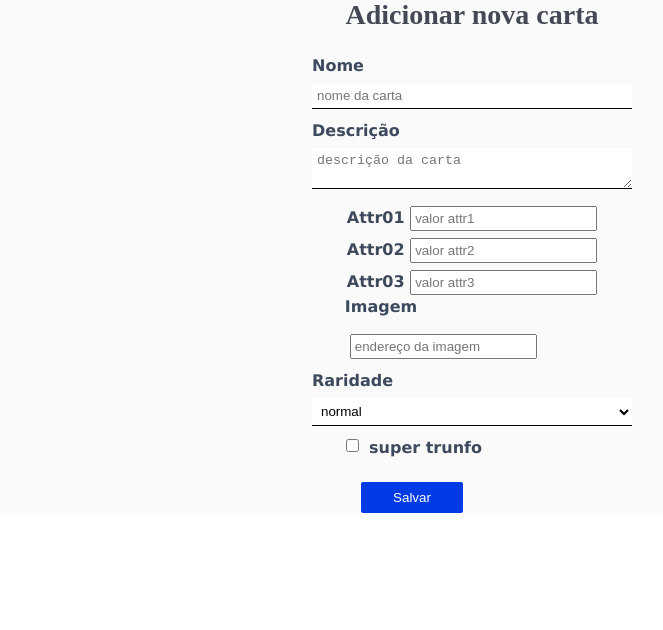
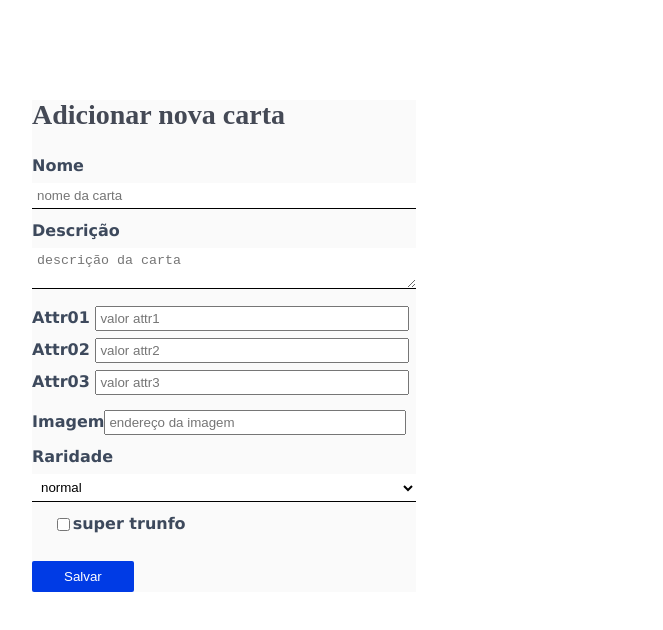
Before and after one commit to JhonatasAnicezio/Tryunfo, a React (Create React App) app: page / in a window 1280 px wide. Shown: the top 630 px of the page, without its empty margins (168-831 px from the left). Built offline with nearby package versions, Linux system fonts and the light colour scheme.

Commit message:
feat(CSS/Form): new css

```diff
--- a/src/components/Form.css
+++ b/src/components/Form.css
@@ -1,6 +1,4 @@
 .container-Form {
-  width: 1440px;
-  height: 1056px;
   left: 0px;
   top: 0px;
 
@@ -11,13 +9,11 @@
   line-height: 150%;
   color: #3D495C;
 
-  width: 100%;
-  height: 100%;
+  width: 30%;
+  height: 30%;
   background: #FAFAFA;
-
-  display: flex;
-  flex-direction: column;
-  align-items: center;
+  margin-top: 100px;
+  margin-left: 200px;
 }
 
 .container-Form h1 {
@@ -31,7 +27,7 @@
 .container-cardName {
   display: flex;
   flex-direction: column;
-  width: 25%;
+  width: 100%;
   margin-bottom: 10px;
 }
 
@@ -45,7 +41,7 @@
 .container-cardDescription {
   display: flex;
   flex-direction: column;
-  width: 25%;
+  width: 100%;
 }
 
 .container-cardDescription textarea {
@@ -60,24 +56,20 @@
 .container-cardAttr2 input,
 .container-cardAttr3 input {
   margin-top: 7px;
+  width: 79%;
   padding: 3px;
-}
-
-.container-cardImage {
-  margin-left: 10px;
 }
 
 .container-cardImage input {
   margin-top: 15px;
-  margin-left: 5px;
-  width: 67%;
+  width: 76%;
   padding: 3px;
 }
 
 .container-cardRare {
   display: flex;
   flex-direction: column;
-  width: 25%;
+  width: 100%;
   margin-top: 10px;
   margin-bottom: 10px;
 }
@@ -93,11 +85,11 @@
 .container-inputTrunfo {
   display: flex;
   flex-direction: row-reverse;
-  margin-right: 120px;
+  margin-right: 60%;
 }
 
 .container-inputTrunfo input {
-  margin-right: 10px;
+  margin-top: 6px;
   margin-bottom: 20px;
 }
 
```
